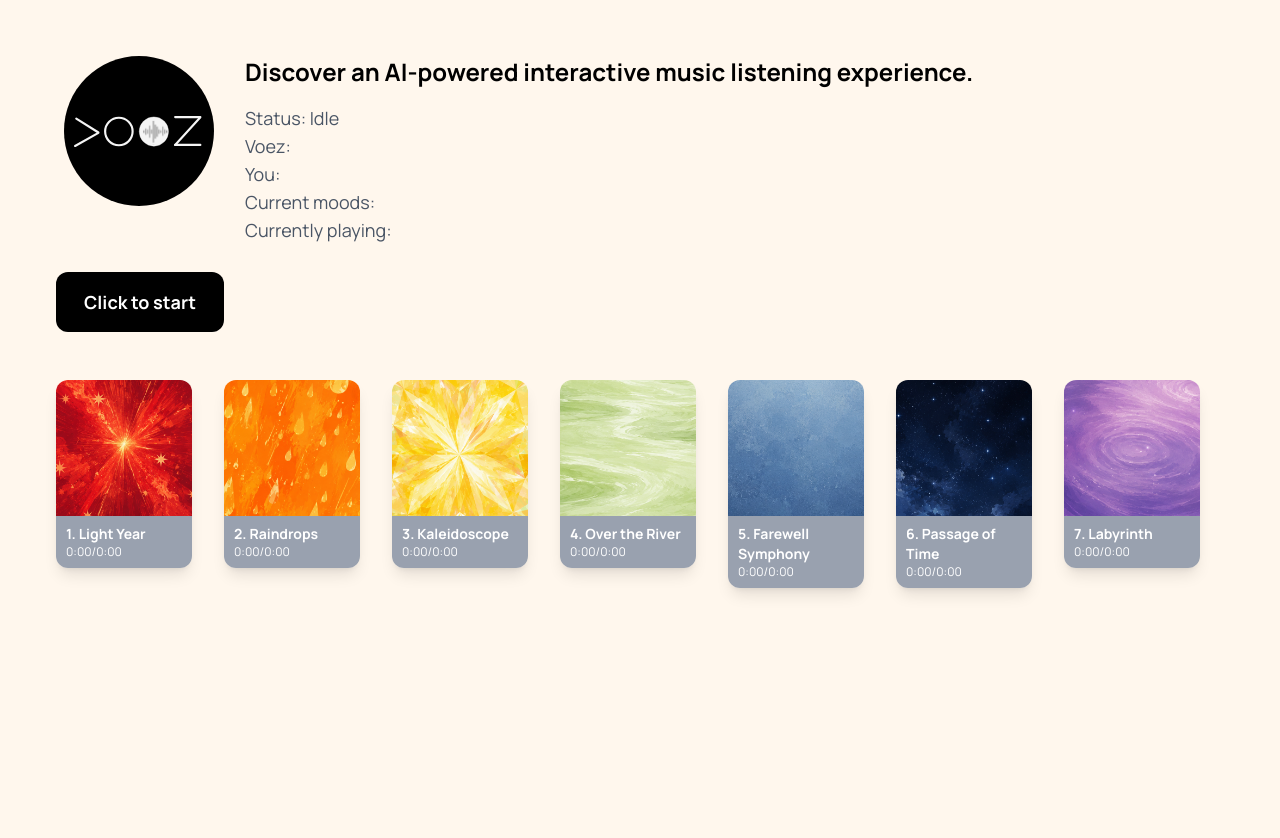
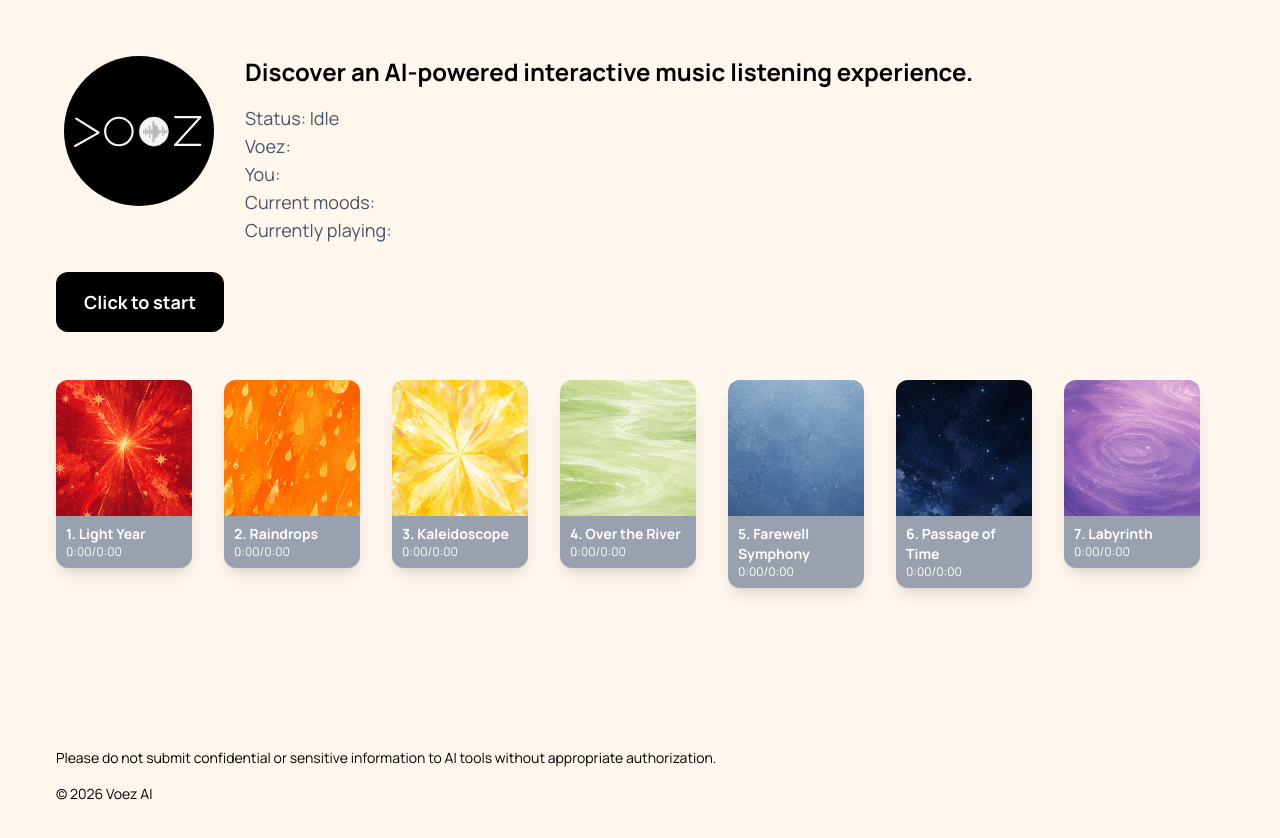
Before and after one commit to zcdev/voez, a Next.js app: page / in a window 1280 px wide. Shown: the top 838 px of the page. Before the commit the page ends 800 px from the top, so only its background shows below. Built offline with nearby package versions, Linux system fonts and the light colour scheme.

Commit message:
fix(ux): improve SEO metadata, adjust rate limit, and add footer disclaimer

```diff
--- a/src/app/api/ai/route.ts
+++ b/src/app/api/ai/route.ts
@@ -7,7 +7,7 @@
 
 const ratelimit = new Ratelimit({
     redis,
-    limiter: Ratelimit.slidingWindow(1, "5 m"),
+    limiter: Ratelimit.slidingWindow(3, "5 m"),
 });
 
 export async function POST(req: NextRequest) {
--- a/src/app/layout.tsx
+++ b/src/app/layout.tsx
@@ -9,8 +9,8 @@
 });
 
 export const metadata: Metadata = {
-  title: "Create Next App",
-  description: "Generated by create next app",
+  title: "Voez AI",
+  description: "Discover an AI-powered interactive music listening experience.",
 };
 
 export default function RootLayout({
--- a/src/app/page.tsx
+++ b/src/app/page.tsx
@@ -10,6 +10,7 @@
 import SongList from "@/app/components/SongList";
 import Image from "next/image";
 import { getSongSource } from "./utils/helpers";
+import Link from "next/link";
 
 const VOEZ_MESSAGES = [
   "Hello, welcome to Voez AI. Which song would you like to play?",
@@ -172,7 +173,7 @@
 
   return (
     <div className="p-6 md:m-4 md:p-0 lg:p-10 text-lg w-full md:w-auto">
-      <div className="mb-7 flex flex-col md:flex-row">
+      <header className="mb-7 flex flex-col md:flex-row">
         <div className="w-full md:w-[165px]">
           <Image src="/voez-logo-black.svg" width={150} height={150} alt="Voez logo" className="m-auto" loading="eager" onClick={() => window.location.reload()} />
         </div>
@@ -184,8 +185,8 @@
           <p>Current moods: {isPlaying ? moods : ""}</p>
           <p>Currently playing: {isPlaying ? playlist[selectedSong].name : ""}</p>
         </div>
-      </div>
-      <div className="justify-items-center md:justify-items-start text-center md:text-left">
+      </header>
+      <main className="justify-items-center md:justify-items-start text-center md:text-left">
         <button onClick={handleClick} className={`mb-12 px-7 py-4 font-bold text-white bg-black rounded-xl ${isClicked ? "hidden" : ""}`}>
           Click to start
         </button>
@@ -197,7 +198,14 @@
           durations={durations}
           currentTime={currentTime}
           handlePlay={handlePlay} />
-      </div>
+      </main>
+      <footer className="text-sm">
+        <p className="pt-40">Please do not submit confidential or sensitive information to AI tools without appropriate authorization.
+        </p>
+        <p className="pt-4">
+          © {new Date().getFullYear()} Voez AI
+        </p>
+      </footer>
     </div>
   );
 }
```
